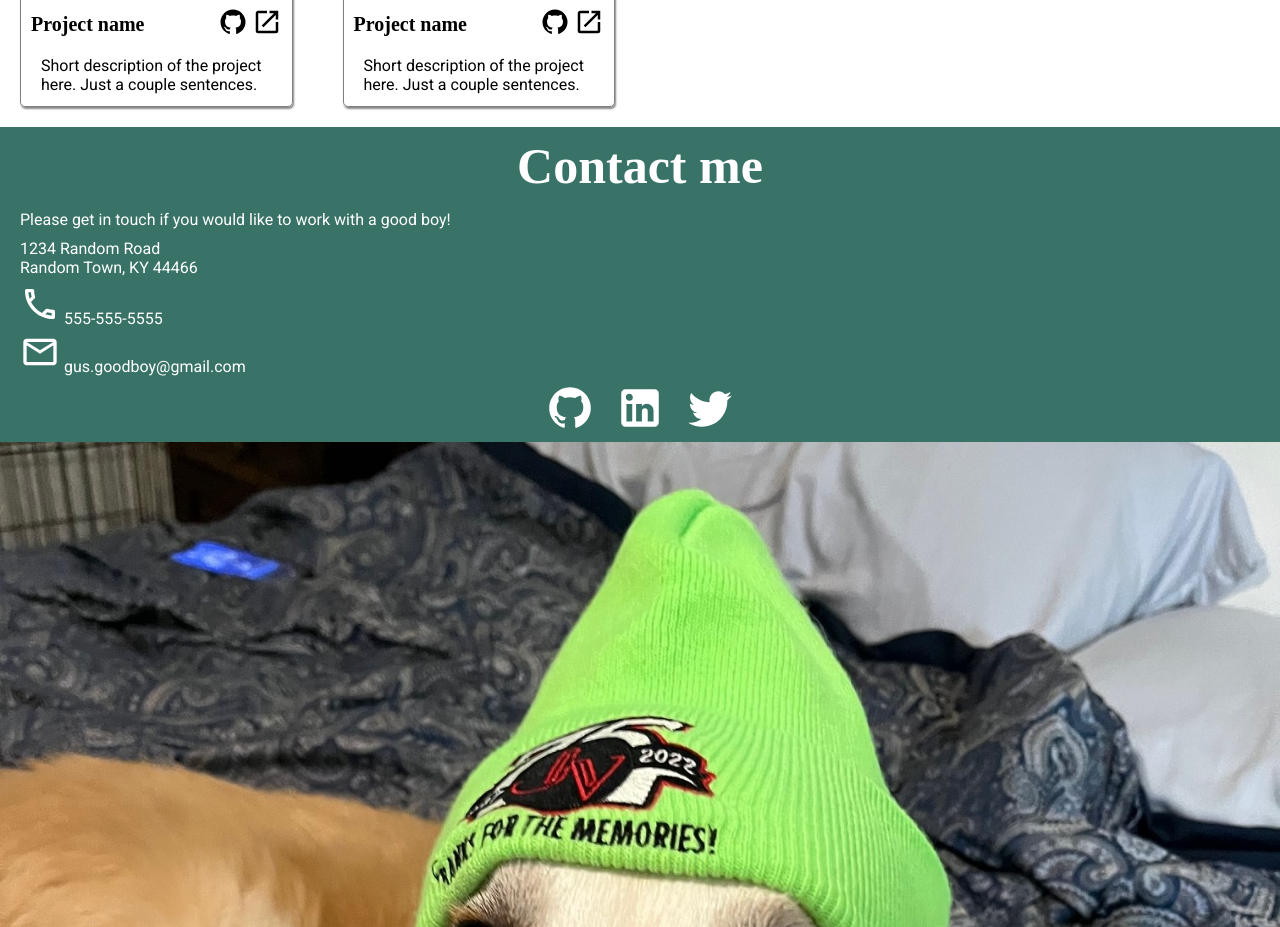
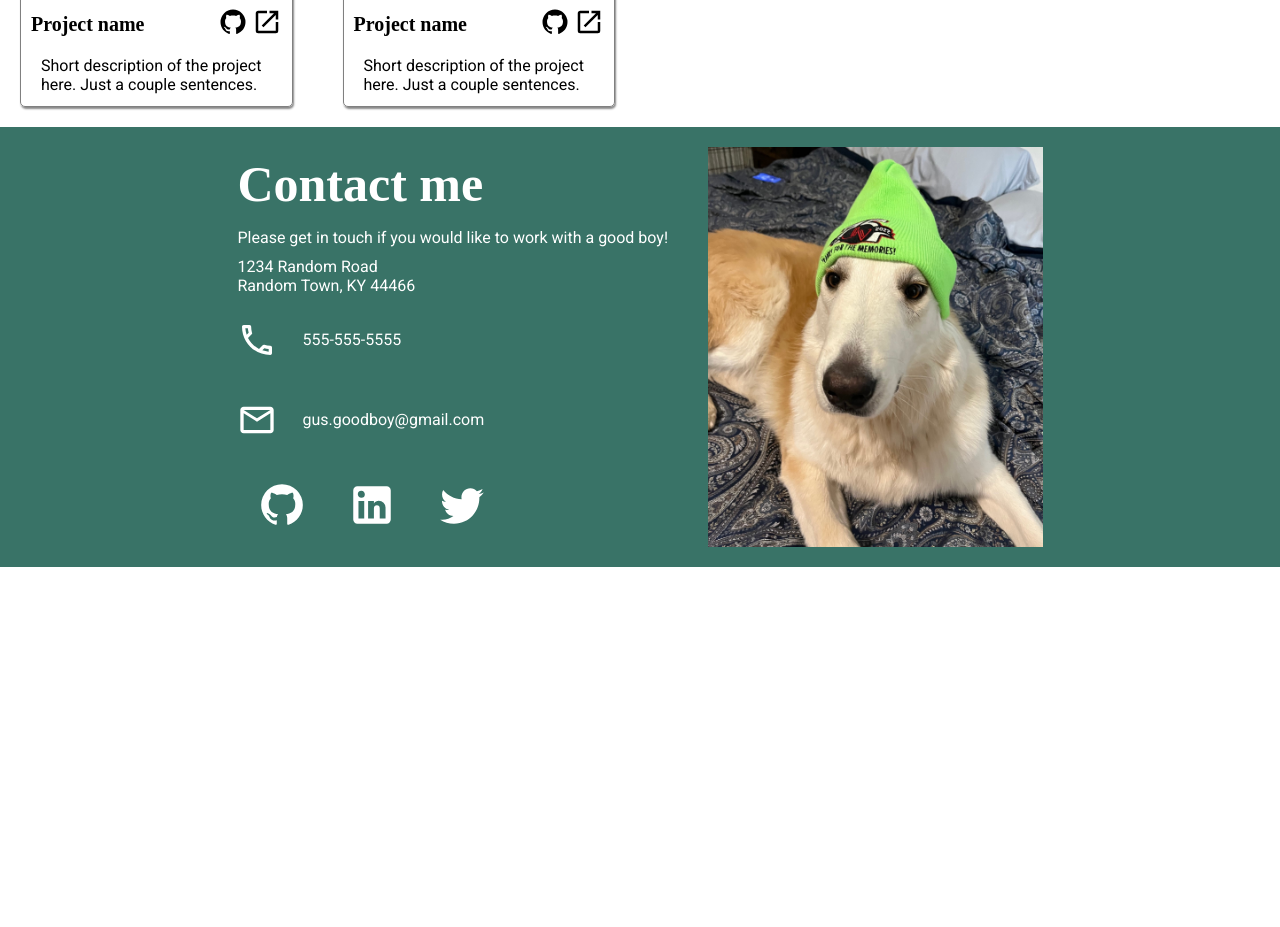
Before and after one commit to h-maren/homepage, a plain HTML site: page index.html in a window 1280 px wide. Shown: the part 1160-2087 px from the top of the page. After the commit the page ends 1727 px from the top, so only its background shows below. Drawn offline with Linux system fonts and the light colour scheme; a web font is replaced by a local one.

Commit message:
Adjust contact info section for tablet and full desktop layout

```diff
--- a/index.html
+++ b/index.html
@@ -220,9 +220,7 @@
             </div>
 
         </div>
-        <div class="contact-photo">
-            <img src="./images/dog_hat.jpg" alt="gus dog wearing a hat">
-        </div>
+        <img src="./images/dog_hat.jpg" alt="gus dog wearing a hat">
     </section>
 
 </body>
--- a/style.css
+++ b/style.css
@@ -157,7 +157,9 @@
 }
 
 .telephone-line, .email-line {
-  margin: 2px 20px;
+  display: flex;
+  align-items: center;
+  gap: 5px;
 }
 
 @media (max-width: 499px) {
@@ -167,33 +169,59 @@
   .contact-aside .email-line img {
     display: none;
   }
+  .telephone-line, .email-line {
+    margin: 2px 15px;
+  }
 }
 
-@media (min-width: 500px) and (max-width:999px) {
-
+@media (min-width: 500px) and (max-width: 999px) {
   .about-me-header {
     display: block;
   }
-
-  .social-media-line {
+ .about-me-header .social-media-line {
     display: none;
   }
-
   .about-me-description {
     background-color: white;
     border: 1px solid grey;
     box-shadow: 1px 2px 2px hsl(0deg 0% 0%/0.47);
     transform: translateX(-20%);
   }
-
   picture {
     position: relative;
     float: left;
-    z-index: 1;
+    margin-left: 20px;
+  }
+}
+
+@media (min-width: 500px){
+  .contact-info img {
+    max-width: 40vw;
+    float: right;
+    margin: 20px;
   }
 
-  img {
+  .contact-info {
+    display: flex;
+    justify-content: center;
+    align-items: center;
+  }
+
+  .contact-aside .social-media-line {
+    align-self: baseline;
+  }
+
+  .contact-aside h2 {
     margin-left: 20px;
-    display: inline-block;
+    align-self: baseline;
   }
 }
+
+@media (min-width: 1000px){
+  .contact-info img {
+    max-height: 400px;
+  }
+  .contact-info {
+    justify-content: center;
+  }
+}
```
